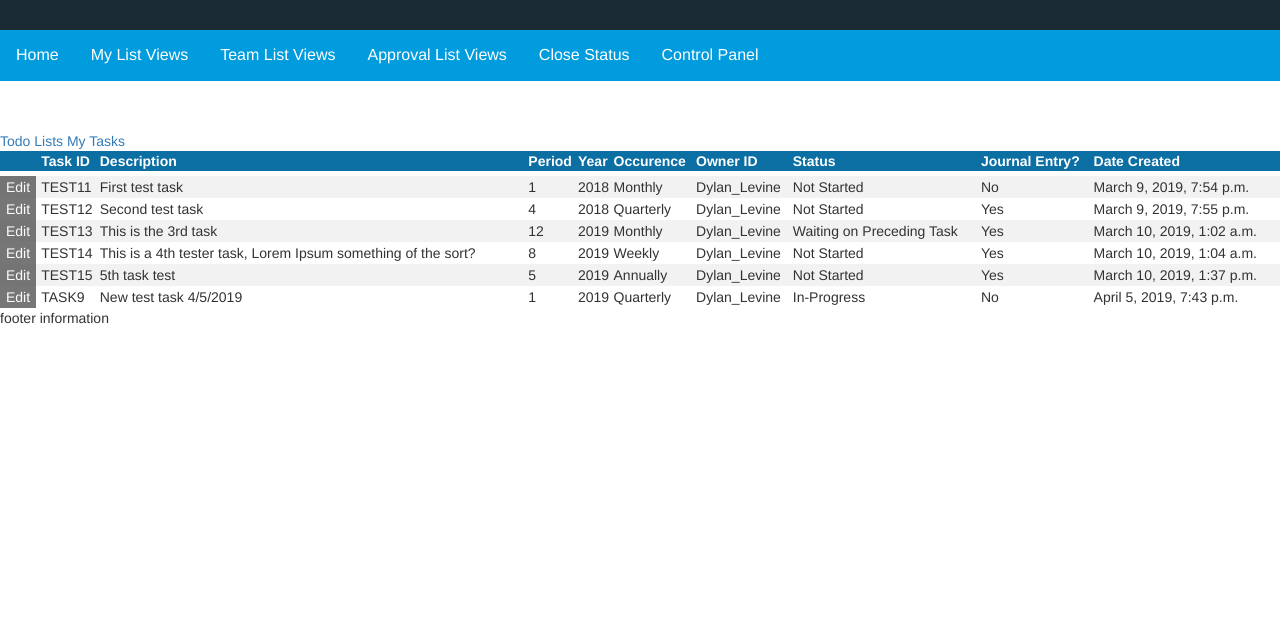
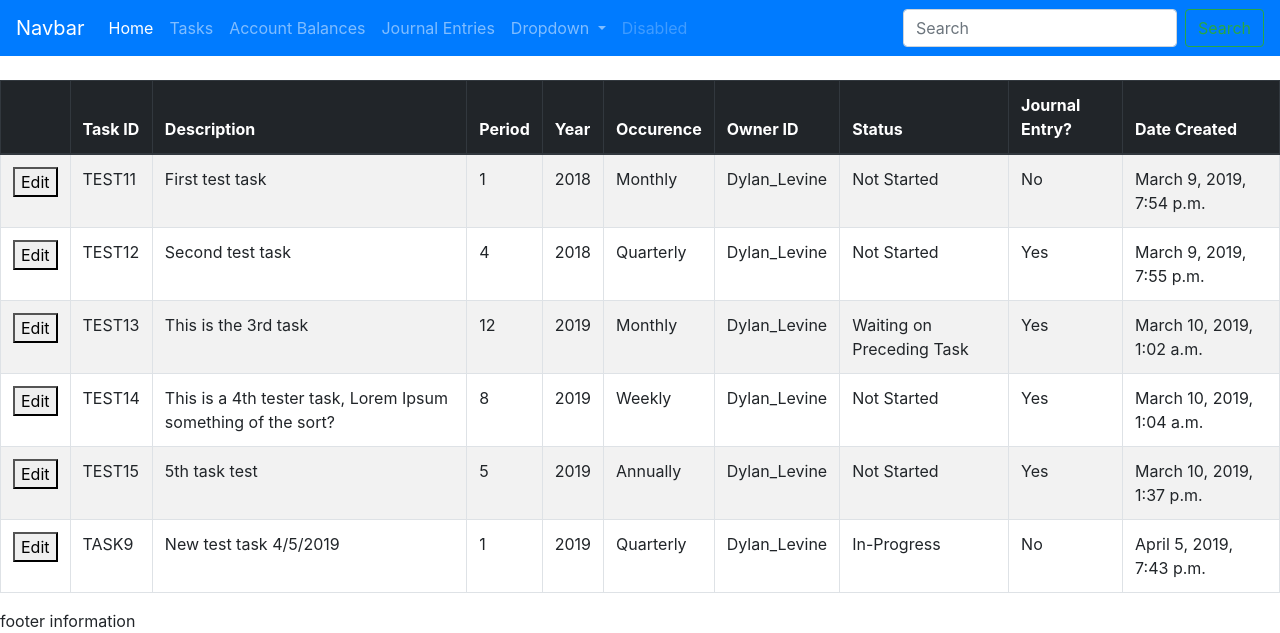
Before and after one commit to dylan1218/MEClose, a Django app: page /ClosePortal/Task_Checklist/ in a window 1280 px wide. Shown: the top 633 px of the page. Run offline with Django 3.2, Linux system fonts and the light colour scheme; data comes from the database, SQL or seed files in the repository; both versions use the stored data as it was after the commit; parts of the project's set-up code (start-up, migrations or seed data) failed here and were passed over; some libraries are stand-ins or nearby versions.

Commit message:
Create account rec view, template and url mapping

```diff
--- a/CloseApplication/Static/CloseApplication/style.css
+++ b/CloseApplication/Static/CloseApplication/style.css
@@ -1,6 +1,7 @@
 .page-wrap{
     z-index: 1;
 }
+/*
 th {
     background: #0B6FA4;
     border-bottom: 5px solid #FFFFFF;
@@ -23,6 +24,7 @@ tr:nth-child(even){
 tr:hover {
     background-color: #ddd;
 }
+*/
 .open-button {
     background-color: #555;
     color: white;
--- a/CloseApplication/models.py
+++ b/CloseApplication/models.py
@@ -65,7 +65,7 @@ class AccountReconciliationList(models.Model):
     pub_date = models.DateTimeField('date published')
 
     def __str__(self):
-        return self.taskDescription
+        return self.accountDescription
 
 class Question(models.Model):
     question_text = models.CharField(max_length=200) #.CharField describes field type of text, max 200
--- a/CloseApplication/templates/CloseApplication/Task_Checklist.html
+++ b/CloseApplication/templates/CloseApplication/Task_Checklist.html
@@ -1,10 +1,11 @@
 {% extends "CloseApplication/base.html" %}
 {% load static %}
-<link rel="stylesheet" type="text/css" href="{% static 'CloseApplication/style.css' %}">
+
 {% block title %}name of the site{% endblock %}
 {% block content %}
     {% if latest_question_list %}
-        <table class ="MonthEndTaskChecklistTable" style="width:100%">
+        <table class ="table table-striped table-bordered table-hover">
+            <thead class= "thead-dark">
             <tr>
                 <th></th>
                 <th>Task ID</th>
@@ -17,6 +18,7 @@
                 <th>Journal Entry?</th>
                 <th>Date Created</th>
             </tr>
+            </thead>
             {% for tableValue in TaskChecklist_Values %}
             <tr>
                 <td><button class="open-button" onclick="openForm()">Edit</button></td>
--- a/CloseApplication/templates/CloseApplication/base.html
+++ b/CloseApplication/templates/CloseApplication/base.html
@@ -4,11 +4,10 @@
     <title>{% block title %}{% endblock %}</title>
     {% load static %}
     <link rel = "stylesheet" href="{% static 'CloseApplication/base.css' %}">
-    <link rel = "stylesheet" href="{% static 'CloseApplication/style.css' %}">
-    <script src="https://maxcdn.bootstrapcdn.com/bootstrap/3.4.0/js/bootstrap.min.js"></script>
+    <script src="{% static 'CloseApplication/bootstrap.min.js' %}"></script>
+    <script src="{% static 'CloseApplication/popper.min.js' %}"></script>
+    <script src="{% static 'CloseApplication/jquery-3.3.1.min.js' %}"></script>
     <link rel="stylesheet" href="https://maxcdn.bootstrapcdn.com/bootstrap/4.0.0/css/bootstrap.min.css" integrity="sha384-Gn5384xqQ1aoWXA+058RXPxPg6fy4IWvTNh0E263XmFcJlSAwiGgFAW/dAiS6JXm" crossorigin="anonymous">
-    <link rel="stylesheet" href="https://maxcdn.bootstrapcdn.com/bootstrap/3.4.0/css/bootstrap.min.css">
-    <script src="https://ajax.googleapis.com/ajax/libs/jquery/3.3.1/jquery.min.js"></script>
     {% block extrahead %}{% endblock extrahead %}
     {% block extra_js %}{% endblock extra_js %}
 </head>
@@ -20,57 +19,51 @@
         {% endfor %}
     </ul>
     {% endif %}
-    <div class="suiteBar s4-notdlg">
+
+      <nav class="navbar navbar-expand-lg navbar-dark bg-primary">
+        <a class="navbar-brand" href="#">Navbar</a>
+        <button class="navbar-toggler" type="button" data-toggle="collapse" data-target="#navbarSupportedContent" aria-controls="navbarSupportedContent" aria-expanded="false" aria-label="Toggle navigation">
+          <span class="navbar-toggler-icon"></span>
+        </button>
+
+        <div class="collapse navbar-collapse" id="navbarSupportedContent">
+          <ul class="navbar-nav mr-auto">
+            <li class="nav-item active">
+              <a class="nav-link" href="#">Home<span class="sr-only">(current)</span></a>
+            </li>
+            <li class="nav-item">
+              <a class="nav-link" href="#">Tasks</a>
+            </li>
+            <li class="nav-item">
+                    <a class="nav-link" href="#">Account Balances</a>
+            </li>
+            <li class="nav-item">
+                    <a class="nav-link" href="#">Journal Entries</a>
+            </li>
+            <li class="nav-item dropdown">
+              <a class="nav-link dropdown-toggle" href="#" id="navbarDropdown" role="button" data-toggle="dropdown" aria-haspopup="true" aria-expanded="false">
+                Dropdown
+              </a>
+              <div class="dropdown-menu" aria-labelledby="navbarDropdown">
+                <a class="dropdown-item" href="#">Action</a>
+                <a class="dropdown-item" href="#">Another action</a>
+                <div class="dropdown-divider"></div>
+                <a class="dropdown-item" href="#">Something else here</a>
               </div>
-    <div class="customGBSHomeRibbon s4-notdlg">
-        <a href="#">Home</a>
-        <div class="dropdown">
-            <button class="dropbtn">My List Views
-                <i class="fa fa-caret-down"></i>
-            </button>
-            <div class="dropdown-content">
-                <a href="#">Summary Page</a>
-                <a href="#">Journal Entry Checklist</a>
-                <a href="#">Task Checklist</a>
+            </li>
+            <li class="nav-item">
+              <a class="nav-link disabled" href="#">Disabled</a>
+            </li>
+          </ul>
+
+          <form class="form-inline my-2 my-lg-0 float-right">
+            <input class="form-control mr-sm-2" type="search" placeholder="Search" aria-label="Search">
+            <button class="btn btn-outline-success my-2 my-sm-0" type="submit">Search</button>
+          </form>
+
         </div>
-        </div>
-
-        <div class="dropdown">
-            <button class="dropbtn">Team List Views
-                <i class="fa fa-caret-down"></i>
-            </button>
-            <div class="dropdown-content">
-                <a href="#">Summary Page</a>
-                <a href="#">Journal Entry Checklist</a>
-                <a href="#">Task Checklist</a>
-            </div>
-        </div>
-
-        <div class="dropdown">
-            <button class="dropbtn">Approval List Views
-                <i class="fa fa-caret-down"></i>
-            </button>
-            <div class="dropdown-content">
-                <a href="#">Journal Entry Approvals</a>
-                <a href="#">Account Reconciliations</a>
-            </div>
-        </div>
-
-        <div class="dropdown">
-            <button class="dropbtn">Close Status
-                <i class="fa fa-caret-down"></i>
-            </button>
-            <div class="dropdown-content">
-                <a href="#">Close Summary Lists</a>
-                <a href="#">1087</a>
-                <a href="#">US02</a>
-                <a href="#">US05</a>
-            </div>
-        </div>
-        <a href="#">Control Panel</a>
-    </div>
-    <a href="{% url 'todo:lists' %}">Todo Lists</a>
-    <a href="{% url 'todo:mine' %}">My Tasks</a>
+      </nav>
+      <br>
     <div class="page-wrap">
         {% block content %}{% endblock %}
     </div>
@@ -78,13 +71,5 @@
     <footer class="site-footer">
             footer information
     </footer>
-    <script
-    src="https://code.jquery.com/jquery-3.3.1.min.js"
-    integrity="sha256-FgpCb/KJQlLNfOu91ta32o/NMZxltwRo8QtmkMRdAu8="
-    crossorigin="anonymous"></script>
-
-    <script src="https://cdnjs.cloudflare.com/ajax/libs/popper.js/1.12.9/umd/popper.min.js" integrity="sha384-ApNbgh9B+Y1QKtv3Rn7W3mgPxhU9K/ScQsAP7hUibX39j7fakFPskvXusvfa0b4Q" crossorigin="anonymous"></script>
-    <script src="https://maxcdn.bootstrapcdn.com/bootstrap/4.0.0/js/bootstrap.min.js" integrity="sha384-JZR6Spejh4U02d8jOt6vLEHfe/JQGiRRSQQxSfFWpi1MquVdAyjUar5+76PVCmYl" crossorigin="anonymous"></script>
-
 </body>
 </html>
--- a/CloseApplication/templates/CloseApplication/index.html
+++ b/CloseApplication/templates/CloseApplication/index.html
@@ -1,6 +1,6 @@
 {% extends "CloseApplication/base.html" %}
 {% load static %}
-<link rel="stylesheet" type="text/css" href="{% static 'CloseApplication/style.css' %}">
+
 {% block title %}name of the site{% endblock %}
 {% block content %}
     {% if latest_question_list %}
--- a/CloseApplication/urls.py
+++ b/CloseApplication/urls.py
@@ -8,6 +8,7 @@ from . import views
 urlpatterns = [
     path('', views.index, name='index'),
     path('Task_Checklist/', views.taskList, name='taskList'),
+    path('accountRecList/', views.accountRecList, name='accountRecList'),
 ]
 
 #path takes arguments (Name path for URL, function from views that handles the html file, and description)
--- a/CloseApplication/views.py
+++ b/CloseApplication/views.py
@@ -2,6 +2,7 @@ from django.shortcuts import render
 from django.http import Http404
 from django.http import HttpResponse
 from .models import TaskChecklist
+from .models import AccountReconciliationList
 from django.template import loader
 
 #these functions return a response to a given web page. Each of these functions coorespond
@@ -20,6 +21,18 @@ def index(request):
     #return HttpResponse(template.render(context, request)) is the same as return render(request, 'polls/index.html', context)
     return render(request, 'CloseApplication/index.html', context)
 
+def accountRecList(request):
+    accountRecList_Fields = AccountReconciliationList._meta.get_fields(include_hidden=False)
+    accountRecList_Values = AccountReconciliationList.objects.all()
+    #template = loader.get_template('polls/index.html')
+    context = { #context represents the variables passed to the provided template
+        'accountRecList_Fields': accountRecList_Fields,
+        'accountRecList_Values': accountRecList_Values,
+    }
+    #return HttpResponse(template.render(context, request)) is the same as return render(request, 'polls/index.html', context)
+    return render(request, 'CloseApplication/accountRecList.html', context)
+    #Render takes argument render(request, Name of html template path, context varialbes)
+
 def taskList(request):
     latest_question_list = TaskChecklist.objects.order_by('-pub_date')[:5] #returns array of ordered questions
     TaskChecklist_Fields = TaskChecklist._meta.get_fields(include_hidden=False)
```
Also changed, not shown: db.sqlite3. Lines whose indentation alone changed are shown as unchanged.
